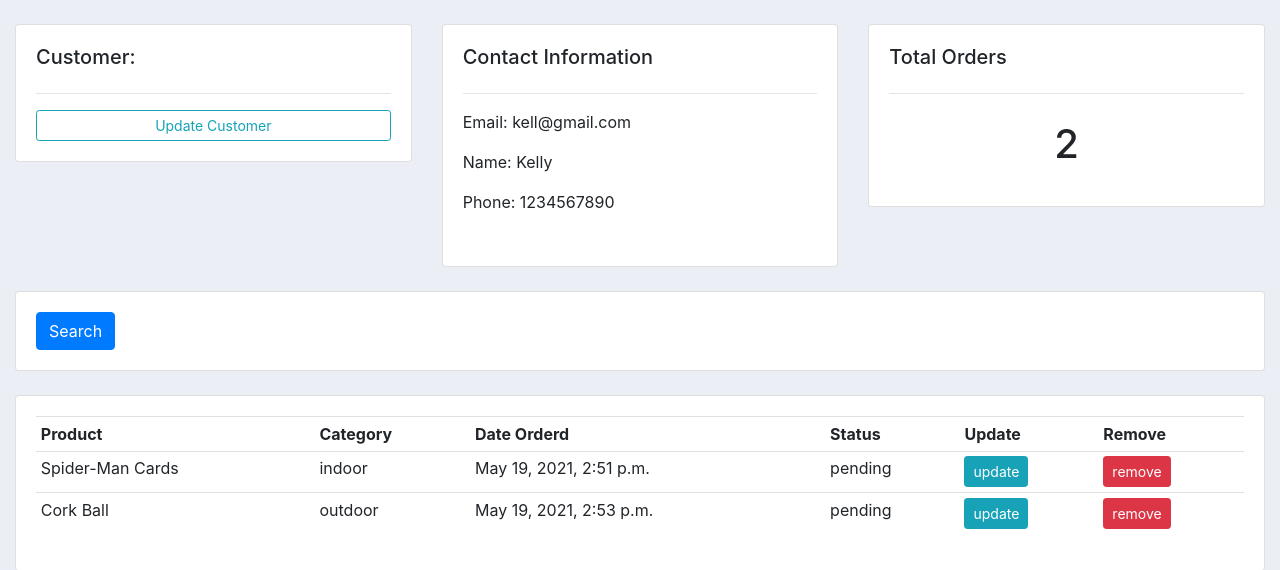
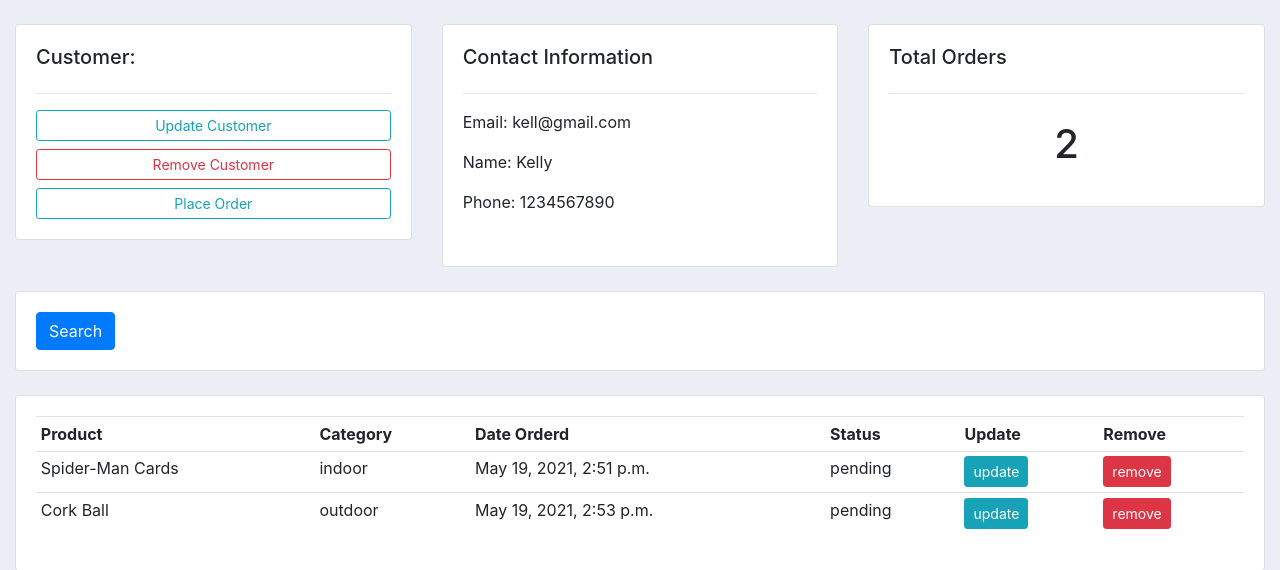
Before and after one commit to iib2019014/CRM_project, a Django app: page /customer/1/ in a window 1280 px wide. Shown: the part 56-626 px from the top of the page. Run offline with Django 3.2, Linux system fonts and the light colour scheme; data comes from the database, SQL or seed files in the repository; both versions use the stored data as it was after the commit; some libraries are stand-ins or nearby versions.

Commit message:
1) created link for placing order in customer template 2) remove link in customer works

```diff
--- a/accounts/templates/accounts/customer.html
+++ b/accounts/templates/accounts/customer.html
@@ -10,6 +10,8 @@
 			<h5>Customer:</h5>
 			<hr>
 			<a class="btn btn-outline-info  btn-sm btn-block" href="{% url 'updateCustomer' the_customer.id %}">Update Customer</a>
+			<a class="btn btn-outline-danger  btn-sm btn-block" href="{% url 'removeCustomer' the_customer.id %}">Remove Customer</a>
+			<a class="btn btn-outline-info  btn-sm btn-block" href="{% url 'createOrder' the_customer.id %}">Place Order</a>
 
 		</div>
 	</div>
--- a/accounts/templates/accounts/dashboard.html
+++ b/accounts/templates/accounts/dashboard.html
@@ -36,7 +36,7 @@
 		<h5>LAST 5 ORDERS</h5>
 		<hr>
 		<div class="card card-body">
-			<a class="btn btn-primary  btn-sm btn-block" href="{% url 'createOrder' %}">Create Order</a>
+			<a class="btn btn-primary  btn-sm btn-block" style="color: white;">Orders</a>
 			<table class="table table-sm">
 				<tr>
 					<th>Product</th>
--- a/accounts/urls.py
+++ b/accounts/urls.py
@@ -8,6 +8,7 @@ from .views import(
     createOrderView,
     updateCustomerView,
     createCustomerView,
+    removeCustomerView,
 )
 
 urlpatterns = [
@@ -19,7 +20,9 @@ urlpatterns = [
     path('status/', statusView, name='status'),
     path('customer/<str:pk_cust_id>/', customerView, name='customer'),
 
-    path('createOrder/', createOrderView, name='createOrder'),
+    # path('createOrder/', createOrderView, name='createOrder'),
+    path('createOrder/<str:pk_cust_id>/', createOrderView, name='createOrder'),
     path('createCustomer/', createCustomerView, name='createCustomer'),
     path('updateCustomer/<str:pk_cust_id>/', updateCustomerView, name='updateCustomer'),
+    path('removeCustomer/<str:pk_cust_id>/', removeCustomerView, name='removeCustomer'),
 ]
--- a/accounts/views.py
+++ b/accounts/views.py
@@ -64,10 +64,10 @@ def customerView(request, pk_cust_id) :
 def updateCustomerView(request, pk_cust_id) :
     customer = Customer.objects.get(id=pk_cust_id)
     context = {}
-    updateCustomerForm = UpdateCustomerForm(instance=customer)
+    updateCustomerForm = CustomerForm(instance=customer)
 
     if request.method == 'POST' :
-        updateCustomerForm = UpdateCustomerForm(request.POST, instance=customer)
+        updateCustomerForm = CustomerForm(request.POST, instance=customer)
         if updateCustomerForm.is_valid() :
             updateCustomerForm.save()
             return redirect('customer/pk_cust_id')
@@ -79,9 +79,14 @@ def statusView(request) :
     context = {}
     return render(request, 'accounts/status.html', context)
 
-def createOrderView(request) :
+def createOrderView(request, pk_cust_id) :
+    customer = Customer.objects.get(id=pk_cust_id)
     context = {}
-    createOrderForm = OrderForm()
+    createOrderForm = OrderForm(
+        initial={
+            'customer': customer,
+        }
+    )
 
     if request.method == 'POST' :
         createOrderForm = OrderForm(request.POST)
@@ -92,15 +97,15 @@ def createOrderView(request) :
 
 def createCustomerView(request) :
     context = {}
-    updateCustomerForm = CustomerForm()
+    createCustomerForm = CustomerForm()
     print("into view")
 
     if request.method == 'POST' :
-        updateCustomerForm = CustomerForm(request.POST)
+        createCustomerForm = CustomerForm(request.POST)
         print("into post")
-        if updateCustomerForm.is_valid() :
+        if createCustomerForm.is_valid() :
             print("valid")
-            # updateCustomerForm.save()
+            # createCustomerForm.save()
             Customer.objects.create(
                 name = request.POST.get('name'),
                 phone = request.POST.get('phone'),
@@ -109,7 +114,17 @@ def createCustomerView(request) :
             return redirect('dashboard')
         else :
             print("not valid")
-            # print(updateCustomerForm.errors)
+            # print(createCustomerForm.errors)
     print("into get")
-    context['updateCustomerForm'] = updateCustomerForm
+    context['createCustomerForm'] = createCustomerForm
     return render(request, 'accounts/form_templates/create_customer.html', context)
+
+def removeCustomerView(request, pk_cust_id) :
+    customer = Customer.objects.get(id=pk_cust_id)
+    context = {}
+
+    if request.method == 'POST' :
+        customer.delete()
+        return redirect('dashboard')
+    context['customer'] = customer
+    return render(request, 'accounts/form_templates/remove_customer.html', context)
```
Also changed, not shown: accounts/templates/accounts/form_templates/remove_customer.html (added, +9 -0 lines), db.sqlite3.
